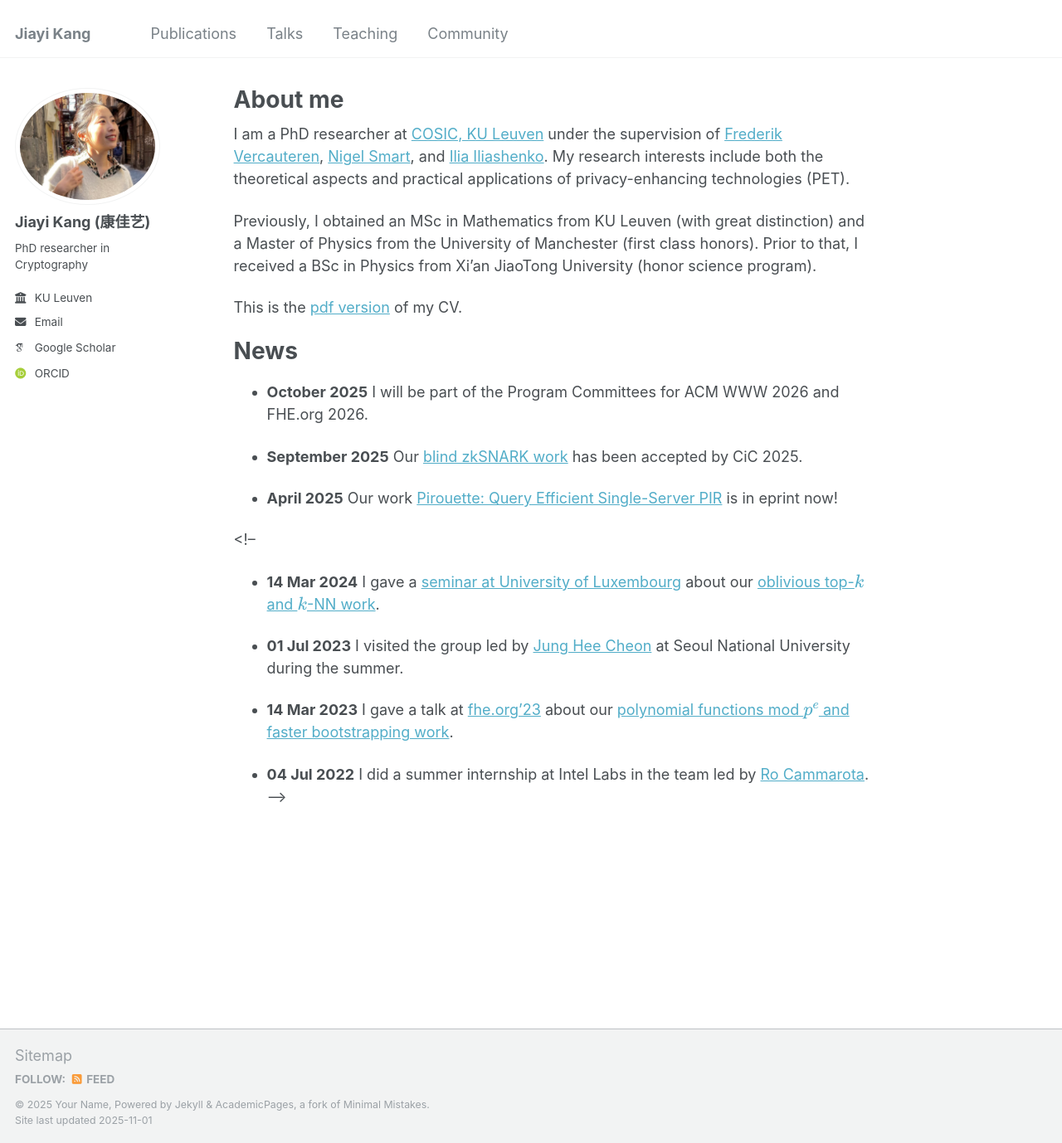
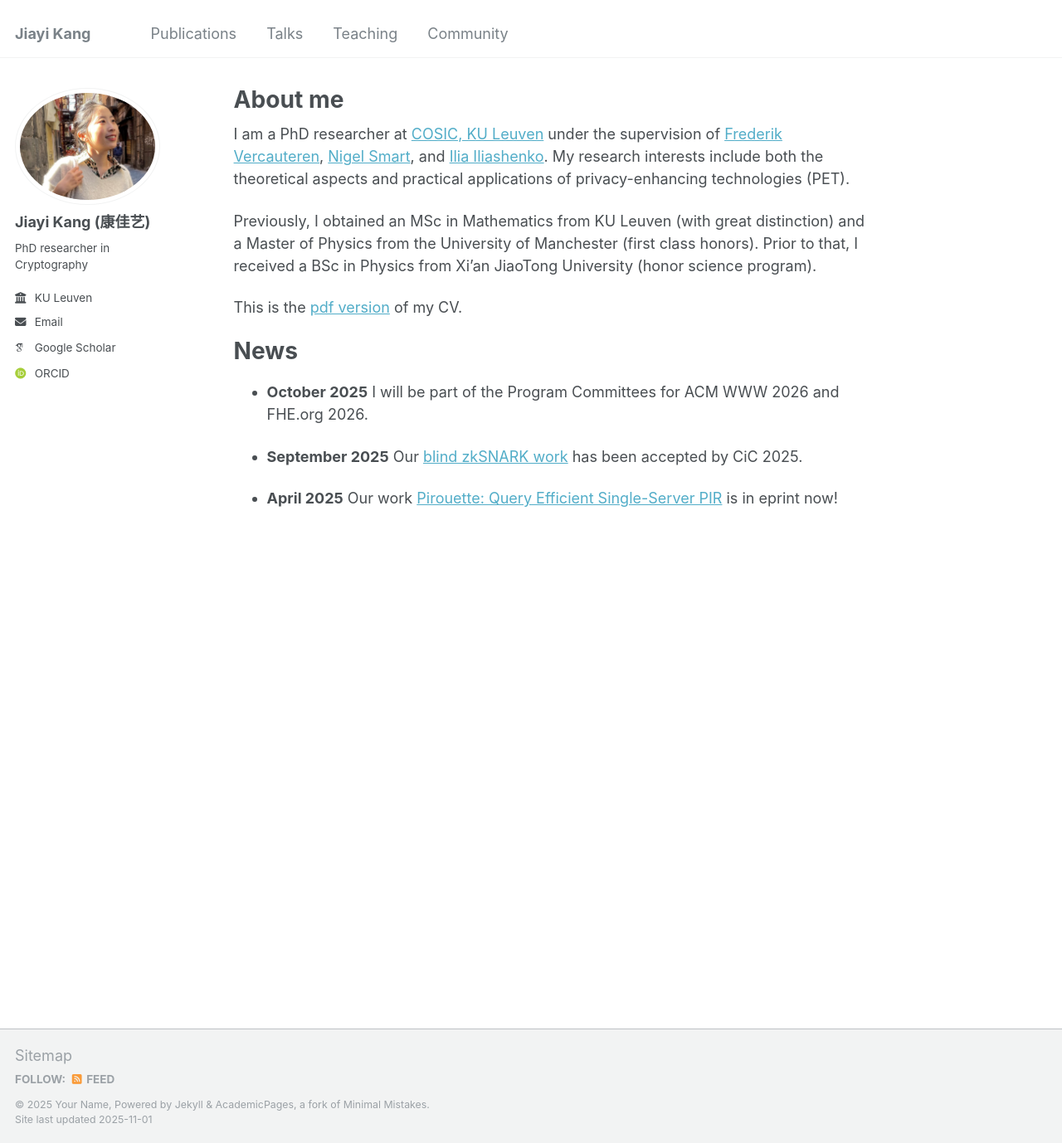
Before and after one commit to jiayikang2/jiayikang2.github.io, a Jekyll site: the page built from _pages/about.md, in a window 1280 px wide and 1378 px high. Shown: the whole window at 83% size. Built offline with Jekyll 4.4.1, drawn with Linux system fonts in a browser that asks for light colours; some web fonts are replaced.

Commit message:
remove comments

```diff
--- a/_pages/about.md
+++ b/_pages/about.md
@@ -23,13 +23,3 @@ News
  - **September 2025** Our [blind zkSNARK work](https://eprint.iacr.org/2024/1684) has been accepted by CiC 2025.
 
  - **April 2025** Our work [Pirouette: Query Efficient Single-Server PIR](https://eprint.iacr.org/2025/680) is in eprint now!
-
- <!--
- - **14 Mar 2024** I gave a [seminar at University of Luxembourg](http://www.crypto-uni.lu/meetings.html) about our [oblivious top-\\(k\\) and \\(k\\)-NN work](https://eprint.iacr.org/2023/852).
-
- - **01 Jul 2023** I visited the group led by [Jung Hee Cheon](https://scholar.google.com/citations?user=KlTc3U4AAAAJ&hl=en) at Seoul National University during the summer.
-
- - **14 Mar 2023** I gave a talk at [fhe.org'23](https://fhe.org/conferences/conference-2023/resources) about our [polynomial functions mod \\(p^e\\) and faster bootstrapping work](https://eprint.iacr.org/2022/1364).
-
- - **04 Jul 2022** I did a summer internship at Intel Labs in the team led by [Ro Cammarota](https://www.intel.com/content/www/us/en/research/featured-researchers/ro-cammarota.html).
- -->
```
